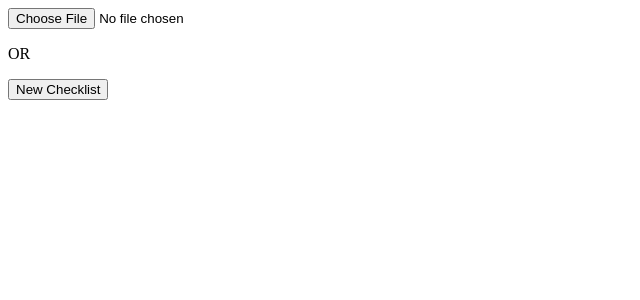
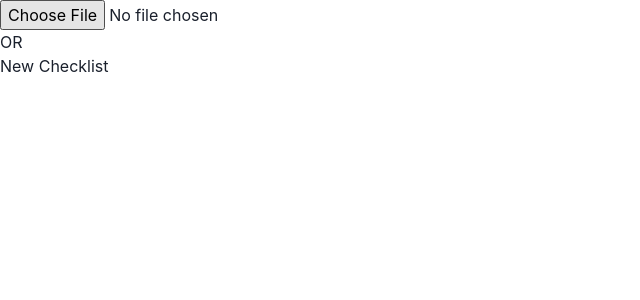
Before and after one commit to NicMortelliti/checklist-editor, a React (Vite) app: page / in a window 1280 px wide. Shown: the top 300 px of the page, without its empty margins (0-640 px from the left). Built offline with nearby package versions, Linux system fonts and the light colour scheme.

Commit message:
add chakra ui

```diff
--- a/package.json
+++ b/package.json
@@ -10,7 +10,11 @@
     "preview": "vite preview"
   },
   "dependencies": {
+    "@chakra-ui/react": "^2.7.0",
+    "@emotion/react": "^11.11.1",
+    "@emotion/styled": "^11.11.0",
     "@reduxjs/toolkit": "^1.9.5",
+    "framer-motion": "^10.12.16",
     "react": "^18.2.0",
     "react-dom": "^18.2.0",
     "react-redux": "^8.0.7",
--- a/src/main.jsx
+++ b/src/main.jsx
@@ -6,10 +6,15 @@
 import { Provider } from 'react-redux';
 import { store } from './redux/store';
 
+// Chakra UI
+import { ChakraProvider } from '@chakra-ui/react';
+
 ReactDOM.createRoot(document.getElementById('root')).render(
   <React.StrictMode>
     <Provider store={store}>
-      <App />
+      <ChakraProvider>
+        <App />
+      </ChakraProvider>
     </Provider>
   </React.StrictMode>
 );
```
Also changed, not shown: 2 other files (tests, documents, lock files or other folders).
